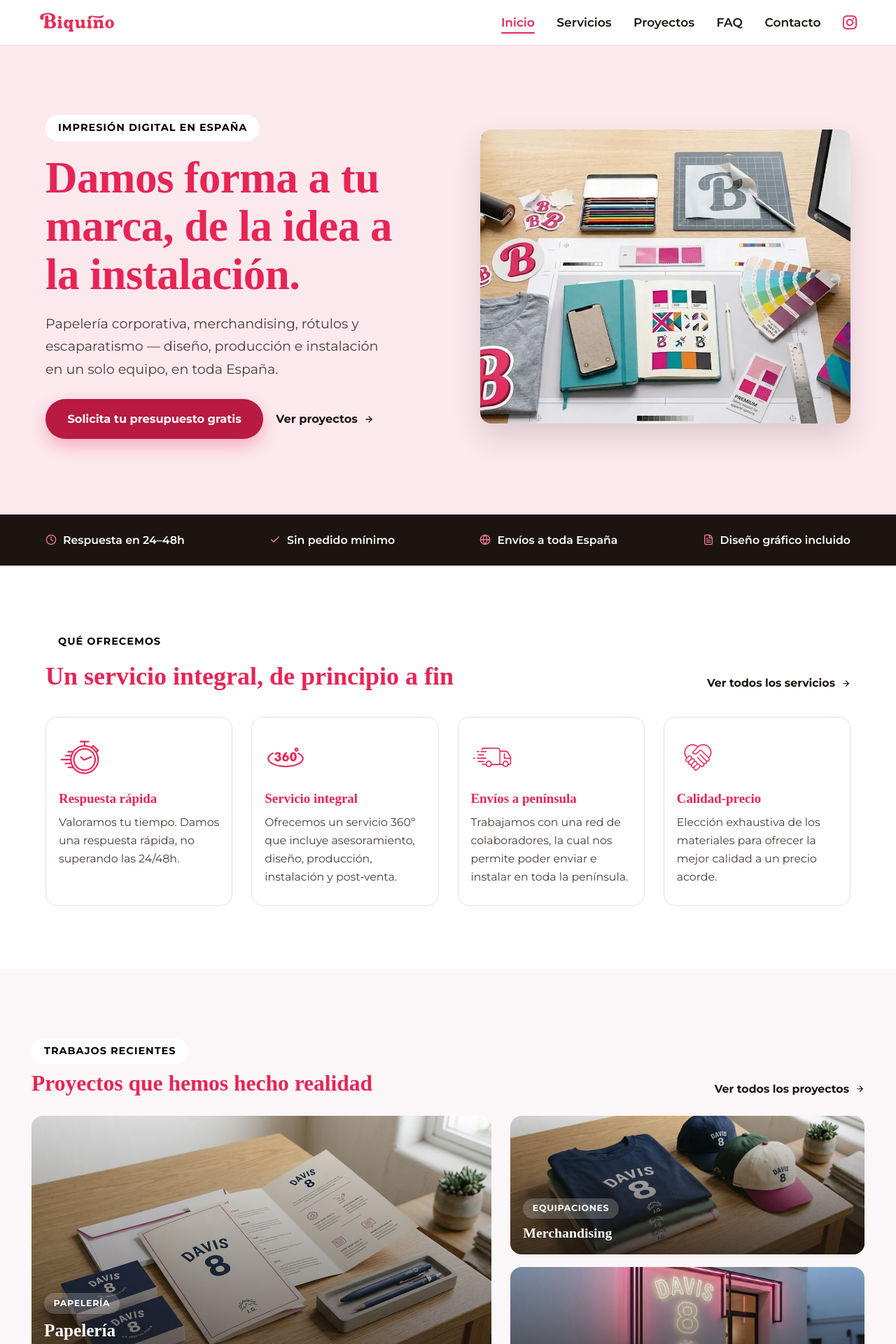
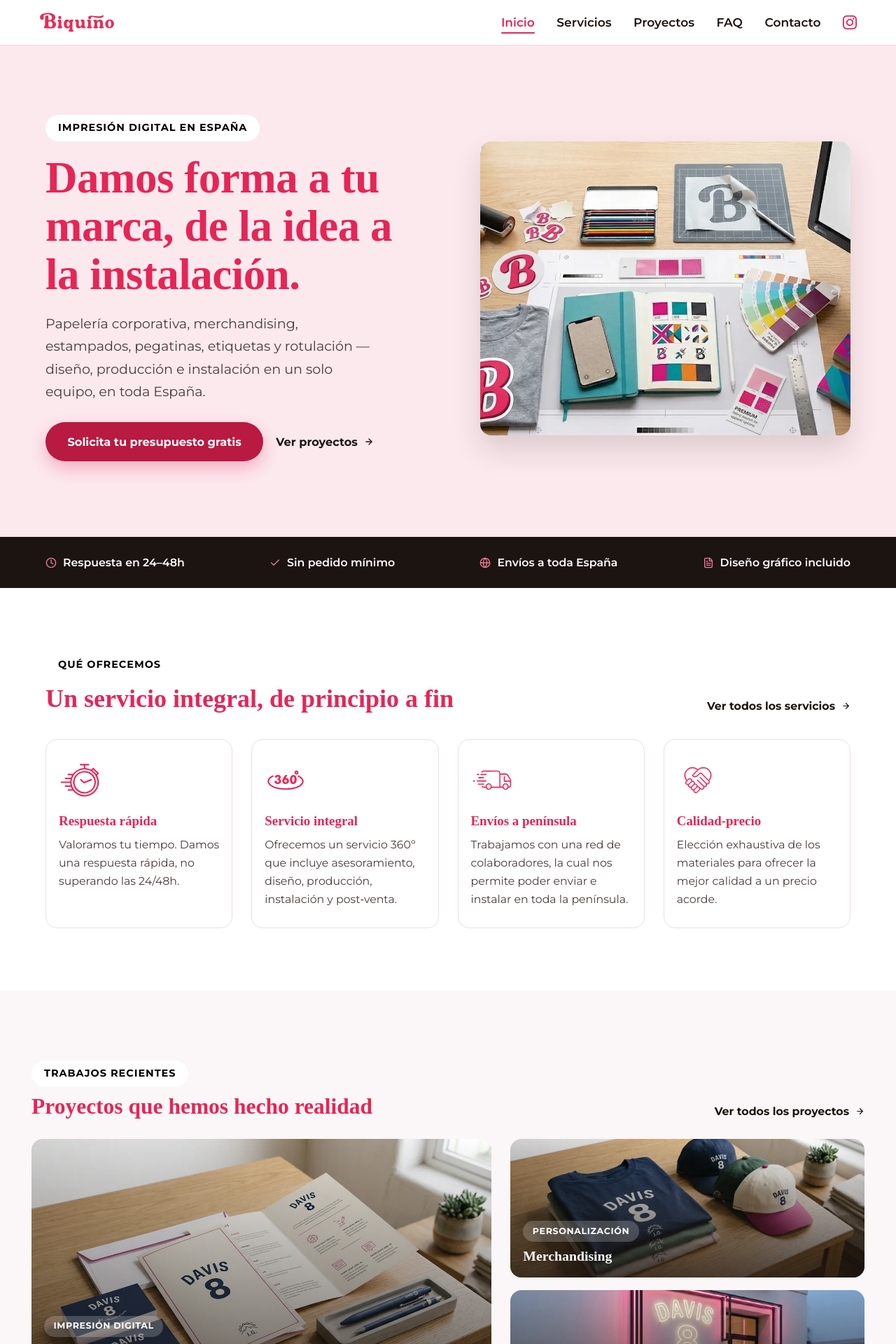
Before and after one commit to AidaG91/biquino-dev, a React (Vite) app: page / in a window 1280 px wide. Shown: the top 1920 px of the page at 70% size. Built offline with nearby package versions, Linux system fonts and the light colour scheme; a web font is replaced by a local one.

Commit message:
feat: update services and projects page

```diff
--- a/react-ssg.config.ts
+++ b/react-ssg.config.ts
@@ -31,7 +31,9 @@ export default defineReactSsgConfig({
   paths: [
     "/",
     "/servicios",
+    "/servicios/impresion-digital",
     "/servicios/personalizacion",
+    "/servicios/rotulacion",
     "/servicios/diseno-tecnico",
     "/servicios/gestion-proyectos",
     "/servicios/web-rrss",
--- a/src/components/hero/Hero.jsx
+++ b/src/components/hero/Hero.jsx
@@ -13,9 +13,9 @@ export default function Hero() {
             Damos forma a tu marca, de la idea a la instalación.
           </h1>
           <p className={styles.lead}>
-            Papelería corporativa, merchandising, rótulos y escaparatismo —
-            diseño, producción e instalación en un solo equipo, en toda
-            España.
+            Papelería corporativa, merchandising, estampados, pegatinas,
+            etiquetas y rotulación — diseño, producción e instalación en un
+            solo equipo, en toda España.
           </p>
           <div className={styles.actions}>
             <Link to="/contacto" className={styles.ctaPrimary}>
--- a/src/data/projectsData.js
+++ b/src/data/projectsData.js
@@ -1,5 +1,5 @@
 // Fotos placeholder generadas con IA (a sustituir por fotos reales de
-// Biquiño en cuanto estén disponibles). Vite las procesa como asset local.
+// Biquiño en cuanto estén disponibles)
 import papeleriaImg from "../assets/images/placeholders/proyectos/papeleria.webp";
 import merchandisingImg from "../assets/images/placeholders/proyectos/merchandising.webp";
 import restauracionImg from "../assets/images/placeholders/proyectos/restauracion.webp";
@@ -14,7 +14,7 @@ const projectsData = [
       "Diseño y producción de papelería corporativa para una marca de boutique local.",
     image: papeleriaImg,
     alt: "Tarjetas de visita y folletos de papelería corporativa sobre mesa de madera",
-    category: "Papelería",
+    category: "Impresión digital",
   },
   {
     id: "merchandising",
@@ -23,7 +23,7 @@ const projectsData = [
       "Camisetas, gorras y artículos promocionales personalizados para evento corporativo.",
     image: merchandisingImg,
     alt: "Camisetas y gorras con logotipo impreso en variedad de colores",
-    category: "Equipaciones",
+    category: "Personalización",
   },
   {
     id: "restauracion",
@@ -50,7 +50,7 @@ const projectsData = [
       "Diseño y montaje de escaparates comerciales para temporadas y campañas.",
     image: escaparatismoImg,
     alt: "Escaparate decorado con productos de moda y señalización luminosa",
-    category: "Escaparatismo",
+    category: "Rotulación",
   },
 ];
 
--- a/src/data/serviciosPageData.js
+++ b/src/data/serviciosPageData.js
@@ -4,8 +4,20 @@ import personalizacionImg from "../assets/images/placeholders/servicios/personal
 import disenoTecnicoImg from "../assets/images/placeholders/servicios/diseno-tecnico.webp";
 import gestionProyectosImg from "../assets/images/placeholders/servicios/gestion-proyectos.webp";
 import webRrssImg from "../assets/images/placeholders/servicios/web-rrss.webp";
+// PLACEHOLDERS TEMPORALES: imágenes reutilizadas de la sección Proyectos hasta
+// tener fotos específicas de "Impresión digital" y "Rotulación".
+import impresionDigitalImg from "../assets/images/placeholders/proyectos/papeleria.webp";
+import rotulacionImg from "../assets/images/placeholders/proyectos/rotulos.webp";
 
 const serviciosPageData = [
+  {
+    id: "impresion-digital",
+    title: "Impresión digital",
+    description:
+      "Todo lo que tu negocio necesita impreso, con calidad profesional y en la tirada que necesites. Desde la papelería corporativa hasta pegatinas y etiquetas adhesivas, producimos cada pieza para que tu marca se vea igual de bien en una tarjeta que en un envase.",
+    photoCaption: "Foto: impresión de papelería y etiquetas",
+    image: impresionDigitalImg,
+  },
   {
     id: "personalizacion",
     title: "Personalización de prendas y objetos",
@@ -13,6 +25,14 @@ const serviciosPageData = [
       "Llevamos tu marca más allá del papel. Somos especialistas en personalización textil y de soportes físicos, combinando técnicas de marcaje de alta resistencia con un diseño adaptado a cada material. Ya sea para equipaciones deportivas, uniformes laborales o merchandising corporativo, convertimos productos cotidianos en herramientas de comunicación duraderas, resistentes y con acabados profesionales.",
     photoCaption: "Foto: marcaje textil en proceso",
     image: personalizacionImg,
+  },
+  {
+    id: "rotulacion",
+    title: "Rotulación",
+    description:
+      "Hacemos visible tu negocio allí donde está: en la fachada, en el escaparate y en la carretera. Diseñamos, fabricamos e instalamos rótulos, vinilos y rotulación de vehículos con materiales duraderos y un montaje cuidado.",
+    photoCaption: "Foto: instalación de rotulación",
+    image: rotulacionImg,
   },
   {
     id: "diseno-tecnico",
--- a/src/data/serviciosSubpagesData.js
+++ b/src/data/serviciosSubpagesData.js
@@ -1,8 +1,6 @@
 // Fotos placeholder generadas con IA (ver nota en projectsData.js) — a
 // sustituir por fotos reales de Biquiño.
-import ropaLaboralImg from "../assets/images/placeholders/subpaginas/personalizacion/ropa-laboral.jpg";
 import equipacionesImg from "../assets/images/placeholders/subpaginas/personalizacion/equipaciones.jpg";
-import gruposEventosImg from "../assets/images/placeholders/subpaginas/personalizacion/grupos-eventos.jpg";
 import merchandisingSubImg from "../assets/images/placeholders/subpaginas/personalizacion/merchandising.jpg";
 import identidadVisualImg from "../assets/images/placeholders/subpaginas/diseno-tecnico/identidad-visual.jpg";
 import adaptacionArchivosImg from "../assets/images/placeholders/subpaginas/diseno-tecnico/adaptacion-archivos.jpg";
@@ -14,32 +12,43 @@ import supervisionInstalacionImg from "../assets/images/placeholders/subpaginas/
 import menuDiarioImg from "../assets/images/placeholders/subpaginas/web-rrss/menu-diario.jpg";
 import gestionContenidoRrssImg from "../assets/images/placeholders/subpaginas/web-rrss/gestion-contenido-rrss.jpg";
 import desarrolloWebImg from "../assets/images/placeholders/subpaginas/web-rrss/desarrollo-web.jpg";
+// PLACEHOLDERS TEMPORALES: imágenes reutilizadas de otras secciones hasta tener
+// fotos específicas para las tarjetas nuevas de Impresión digital, Estampados
+// textiles y Rotulación.
+import papeleriaPlaceholderImg from "../assets/images/placeholders/proyectos/papeleria.webp";
+import rotulosPlaceholderImg from "../assets/images/placeholders/proyectos/rotulos.webp";
 
 const serviciosSubpagesData = {
+  "impresion-digital": {
+    title: "Impresión digital",
+    lead: "Papelería, pegatinas y etiquetas impresas con calidad profesional, en la tirada que necesites.",
+    cards: [
+      {
+        title: "Papelería corporativa",
+        description:
+          "Tarjetas de visita, folletos, sobres, carpetas y todo el material que representa a tu empresa. Diseñamos y producimos una papelería coherente con tu identidad visual, con papeles y acabados elegidos para que cada pieza transmita profesionalidad.",
+        photoCaption: "Foto: papelería corporativa",
+        image: papeleriaPlaceholderImg,
+      },
+      {
+        title: "Pegatinas y etiquetas",
+        description:
+          "Pegatinas y etiquetas adhesivas en la forma, el tamaño y el material que necesites, para productos, envases o promoción. Impresas con colores nítidos y acabados resistentes.",
+        photoCaption: "Foto: pegatinas y etiquetas impresas",
+        image: asesoramientoMaterialesImg,
+      },
+    ],
+  },
   personalizacion: {
     title: "Personalización de prendas y objetos",
     lead: "Técnicas de marcaje de alta resistencia y diseño adaptado a cada material, para equipaciones, uniformes, eventos y merchandising.",
     cards: [
       {
-        title: "Ropa laboral",
+        title: "Estampados textiles",
         description:
-          "Personalizamos uniformes y equipamiento técnico que combinan durabilidad con la identidad de tu empresa. Proyectamos una imagen profesional y cohesionada, adaptando tu marca a prendas resistentes diseñadas para el día a día.",
-        photoCaption: "Foto: uniforme personalizado",
-        image: ropaLaboralImg,
-      },
-      {
-        title: "Equipaciones",
-        description:
-          "Realizamos la estampación de dorsales, nombres y publicidad mediante técnicas de alta resistencia. Personalizamos cada prenda con precisión técnica para asegurar que los patrocinadores y la numeración mantengan una visibilidad máxima durante la actividad.",
-        photoCaption: "Foto: equipación con dorsal",
+          "Estampamos tu diseño en camisetas, sudaderas, uniformes y todo tipo de prendas, con técnicas de alta resistencia pensadas para el uso diario. Trabajamos para empresas (ropa laboral), clubes y deportistas (equipaciones con dorsales, nombres y patrocinadores) y para grupos, peñas y eventos, con tiradas ágiles y económicas que mantienen la uniformidad y el espíritu del grupo.",
+        photoCaption: "Foto: estampado textil",
         image: equipacionesImg,
-      },
-      {
-        title: "Grupos, peñas y eventos",
-        description:
-          "Gestionamos tiradas de prendas para eventos, fiestas y colectivos. Ofrecemos soluciones ágiles y económicas para estampar tu diseño o escudo, manteniendo la uniformidad y el espíritu del grupo.",
-        photoCaption: "Foto: grupo con camisetas",
-        image: gruposEventosImg,
       },
       {
         title: "Merchandising",
@@ -47,6 +56,26 @@ const serviciosSubpagesData = {
           "Transformamos objetos cotidianos en soportes promocionales mediante técnicas de marcaje precisas. Personalizamos una amplia gama de artículos y detalles corporativos, asegurando que tu marca acompañe al cliente con un acabado profesional y duradero.",
         photoCaption: "Foto: objetos con logo",
         image: merchandisingSubImg,
+      },
+    ],
+  },
+  rotulacion: {
+    title: "Rotulación",
+    lead: "Rótulos, vinilos, escaparates y vehículos: tu marca visible donde la ven tus clientes.",
+    cards: [
+      {
+        title: "Rotulación de locales y escaparates",
+        description:
+          "Fabricamos e instalamos rótulos de fachada, vinilos de puerta y cristal y cartelería interior. Diseñamos y montamos también tu escaparate para cada temporada o campaña, para que tu negocio llame la atención desde la calle.",
+        photoCaption: "Foto: rótulo y escaparate de local",
+        image: rotulosPlaceholderImg,
+      },
+      {
+        title: "Rotulación de vehículos",
+        description:
+          "Convertimos tu furgoneta, coche o flota en publicidad en movimiento. Diseñamos e instalamos vinilos y rotulación adaptados a cada vehículo, con materiales pensados para aguantar la carretera y el paso del tiempo.",
+        photoCaption: "Foto: vehículo rotulado",
+        image: supervisionInstalacionImg,
       },
     ],
   },
--- a/src/pages/LandingPage.jsx
+++ b/src/pages/LandingPage.jsx
@@ -8,7 +8,7 @@ import useSeo from "../hooks/useSeo";
 export default function LandingPage() {
   useSeo(
     "Biquiño | Diseño, papelería, rótulos y merchandising",
-    "Biquiño ofrece diseño, producción e instalación de papelería corporativa, merchandising, rótulos y escaparates en toda España."
+    "Biquiño ofrece impresión digital, estampados, merchandising, pegatinas, etiquetas, rotulación de locales y vehículos y papelería corporativa, con diseño, producción e instalación en toda España."
   );
 
   return (
--- a/src/pages/ServiciosPage.jsx
+++ b/src/pages/ServiciosPage.jsx
@@ -8,7 +8,7 @@ import styles from "./ServiciosPage.module.scss";
 export default function ServiciosPage() {
   useSeo(
     "Biquiño | Servicios",
-    "Personalización de prendas y objetos, diseño técnico aplicado, gestión de proyectos gráficos y presencia web y en redes sociales."
+    "Impresión digital, personalización de prendas y objetos, rotulación, diseño técnico aplicado, gestión de proyectos gráficos y presencia web y en redes sociales."
   );
 
   return (
@@ -21,7 +21,7 @@ export default function ServiciosPage() {
             Todo lo que necesita tu proyecto, en un mismo sitio
           </h1>
           <p className={styles.lead}>
-            De la idea al montaje final: cuatro formas en las que trabajamos
+            De la idea al montaje final: seis formas en las que trabajamos
             contigo para que tu marca llegue más lejos.
           </p>
         </div>
```
Also changed, not shown: src/pages/ProjectsPage.jsx (+2 -7 lines), 1 other file (tests, documents, lock files or other folders).
